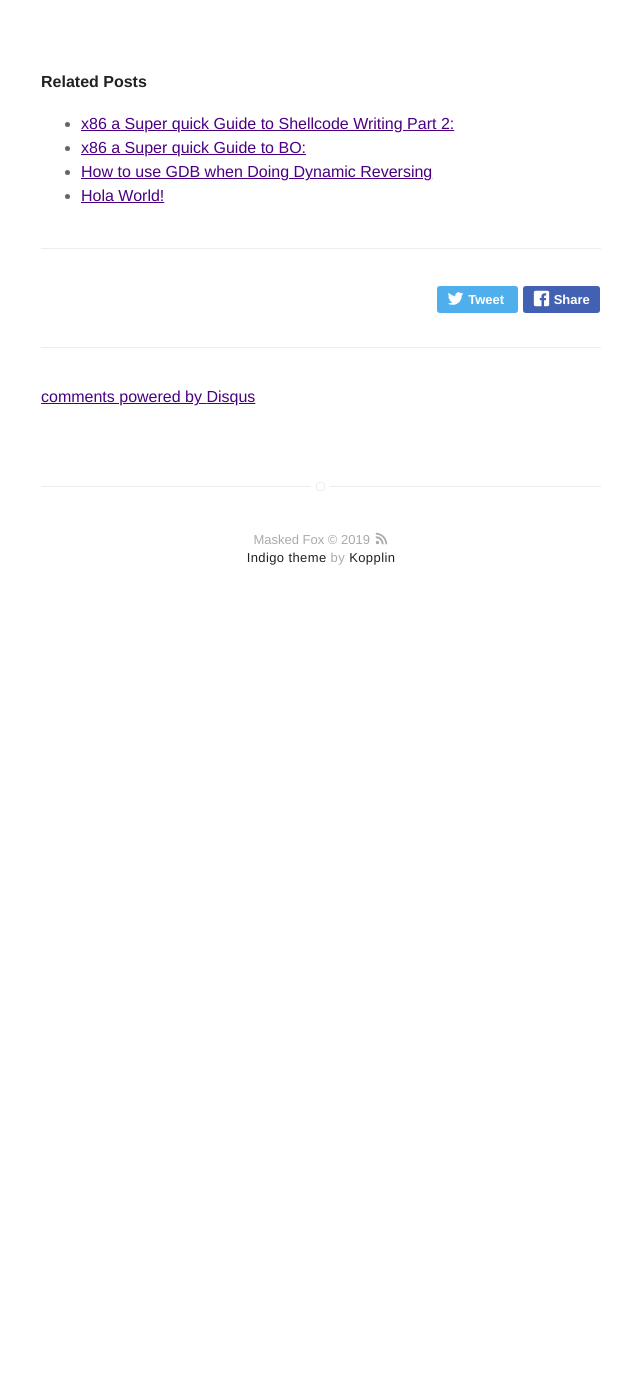
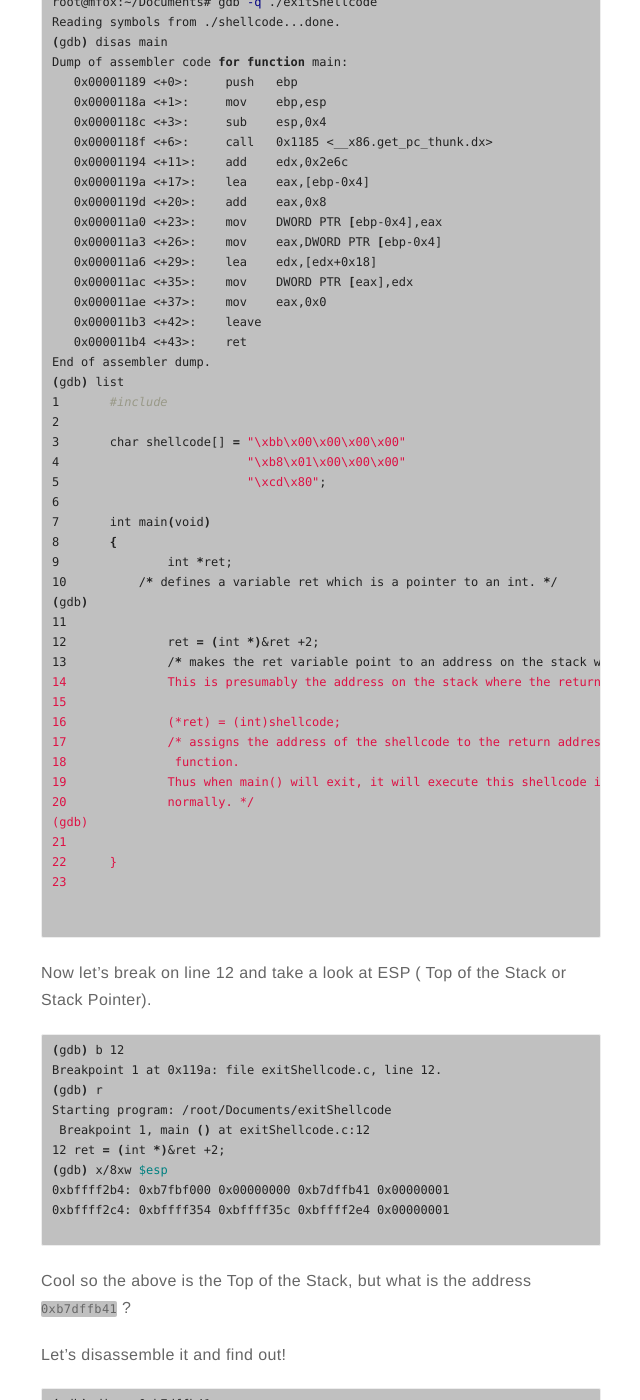
Before and after one commit to MaskedFox/maskedfox.github.io, a Jekyll site: the page built from _posts/2019-03-07-Quick-Shellcode-Writing.md, in a window 1280 px wide and 1400 px high, scrolled down 3699 px. Shown: the whole window, without its empty margins (319-959 px from the left). Built offline with Jekyll 4.4.1, drawn with Linux system fonts in a browser that asks for light colours; comment, search, counter and statistics services are not loaded; before the commit the page ends 4329 px from its top, so only the background shows below that; some of the changed text lies outside the part shown.

Commit message:
Update 2019-03-07-Quick-Shellcode-Writing.md

````diff
--- a/_posts/2019-03-07-Quick-Shellcode-Writing.md
+++ b/_posts/2019-03-07-Quick-Shellcode-Writing.md
@@ -181,5 +181,140 @@ root@mfox:~/Documents#
 ```
 Voila, nothing happens because it exits =)
 
+Now let's investigate what actually happens debbuging our program with GDB:
+
+```bash
+root@mfox:~/Documents# gcc -ggdb -mpreferred-stack-boundary=2 -m32 -fno-stack-protector -z execstack  shellcode.c -o shellcode
+```
+
+First Lets disassemble main:
+
+```bash
+root@mfox:~/Documents# gdb -q ./exitShellcode
+Reading symbols from ./shellcode...done.
+(gdb) disas main
+Dump of assembler code for function main:
+   0x00001189 <+0>:	push   ebp
+   0x0000118a <+1>:	mov    ebp,esp
+   0x0000118c <+3>:	sub    esp,0x4
+   0x0000118f <+6>:	call   0x1185 <__x86.get_pc_thunk.dx>
+   0x00001194 <+11>:	add    edx,0x2e6c
+   0x0000119a <+17>:	lea    eax,[ebp-0x4]
+   0x0000119d <+20>:	add    eax,0x8
+   0x000011a0 <+23>:	mov    DWORD PTR [ebp-0x4],eax
+   0x000011a3 <+26>:	mov    eax,DWORD PTR [ebp-0x4]
+   0x000011a6 <+29>:	lea    edx,[edx+0x18]
+   0x000011ac <+35>:	mov    DWORD PTR [eax],edx
+   0x000011ae <+37>:	mov    eax,0x0
+   0x000011b3 <+42>:	leave
+   0x000011b4 <+43>:	ret
+End of assembler dump.
+(gdb) list
+1	#include
+2
+3	char shellcode[] = "\xbb\x00\x00\x00\x00"
+4			   "\xb8\x01\x00\x00\x00"
+5			   "\xcd\x80";
+6
+7	int main(void)
+8	{
+9		int *ret;
+10	    /* defines a variable ret which is a pointer to an int. */
+(gdb)
+11
+12		ret = (int *)&ret +2;
+13	    	/* makes the ret variable point to an address on the stack which is located at 		a size 2 int away from it's own address.
+14	    	This is presumably the address on the stack where the return address of main() 		has been stored. */
+15
+16		(*ret) = (int)shellcode;
+17	    	/* assigns the address of the shellcode to the return address of the main
+18		 function.
+19	     	Thus when main() will exit, it will execute this shellcode instead of exiting
+20		normally. */
+(gdb)
+21
+22	}
+23
+
+
+```
+
+Now let's break on line 12 and take a look at ESP ( Top of the Stack or Stack Pointer).
+
+```bash
+(gdb) b 12
+Breakpoint 1 at 0x119a: file exitShellcode.c, line 12.
+(gdb) r
+Starting program: /root/Documents/exitShellcode
+ Breakpoint 1, main () at exitShellcode.c:12
+12 ret = (int *)&ret +2;
+(gdb) x/8xw $esp
+0xbffff2b4: 0xb7fbf000 0x00000000 0xb7dffb41 0x00000001
+0xbffff2c4: 0xbffff354 0xbffff35c 0xbffff2e4 0x00000001
+
+```
+
+Cool so the above is the Top of the Stack, but what is the address `0xb7dffb41` ?
+
+Let's disassemble it and find out!
+
+```bash
+(gdb) disas 0xb7dffb41
+Dump of assembler code for function __libc_start_main:
+ 0xb7dffa50 <+0>: call 0xb7f1cc59 <__x86.get_pc_thunk.ax>
+ 0xb7dffa55 <+5>: add eax,0x1bf5ab
+ 0xb7dffa5a <+10>: push ebp
+ 0xb7dffa5b <+11>: xor edx,edx
+ 0xb7dffa5d <+13>: push edi
+ 0xb7dffa5e <+14>: push esi
+ 0xb7dffa5f <+15>: push ebx
+ 0xb7dffa60 <+16>: mov edi,eax
+ 0xb7dffa62 <+18>: sub esp,0x4c
+ 0xb7dffa65 <+21>: mov ecx,DWORD PTR [edi-0x7c]
+ 0xb7dffa6b <+27>: mov DWORD PTR [esp+0x8],eax
+ 0xb7dffa6f <+31>: mov eax,DWORD PTR [esp+0x74]
+ 0xb7dffa73 <+35>: test ecx,ecx
+ 0xb7dffa75 <+37>: je 0xb7dffa80 <__libc_start_main+48>
+ 0xb7dffa77 <+39>: mov edi,DWORD PTR [ecx]
+ --Type  for more, q to quit, c to continue without paging--q
+Quit
+```
+
+Interesting enough we find out the above address is pointing to`libc_start_main` which is responsible for starting the whole program and calling the main function =0 !
+
+Cool!
+
+So lets print our `ret pointer` and the check the Top of the stack address
+
+```bash
+(gdb) print /x ret
+$1 = 0xb7fbf000
+(gdb) x/8xw $esp
+0xbffff2b4: 0xb7fbf000 0x00000000 0xb7dffb41 0x00000001
+0xbffff2c4: 0xbffff354 0xbffff35c 0xbffff2e4 0x00000001
+
+```
+
+Right now basec on the Top of the Stack above we should know the following:
+
+0xb7fbf000 = ret pointer
+
+0x00000000 = EBP
+
+0xb7dffb41 = Return
+
+Now that we review the above lets "step" (s) in GDB to the next instruction:
+
+```bash
+(gdb) s
+16 (*ret) = (int)exitShellcode;
+
+(gdb) x/8xw $esp
+0xbffff2b4: 0xbffff2bc 0x00000000 0x00404018 0x00000001
+0xbffff2c4: 0xbffff354 0xbffff35c 0xbffff2e4 0x00000001
+(gdb) print &shellcode
+$5 = (char (*)[13]) 0x404018
+```
+
 I ll start a new blog post for the second part on How to write our own Shellcode, even though we can get it from a place like
 shell-storm.com, its always good to know how to write your own in order to customize ;)
````
